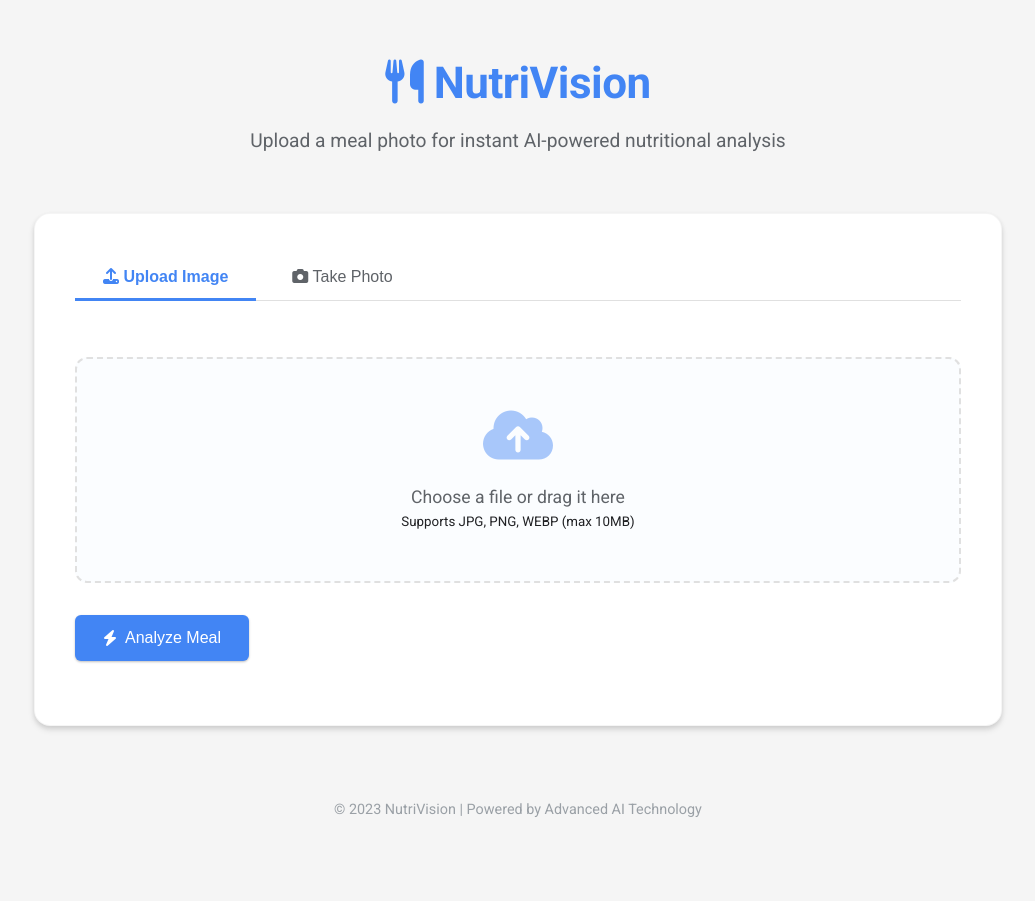
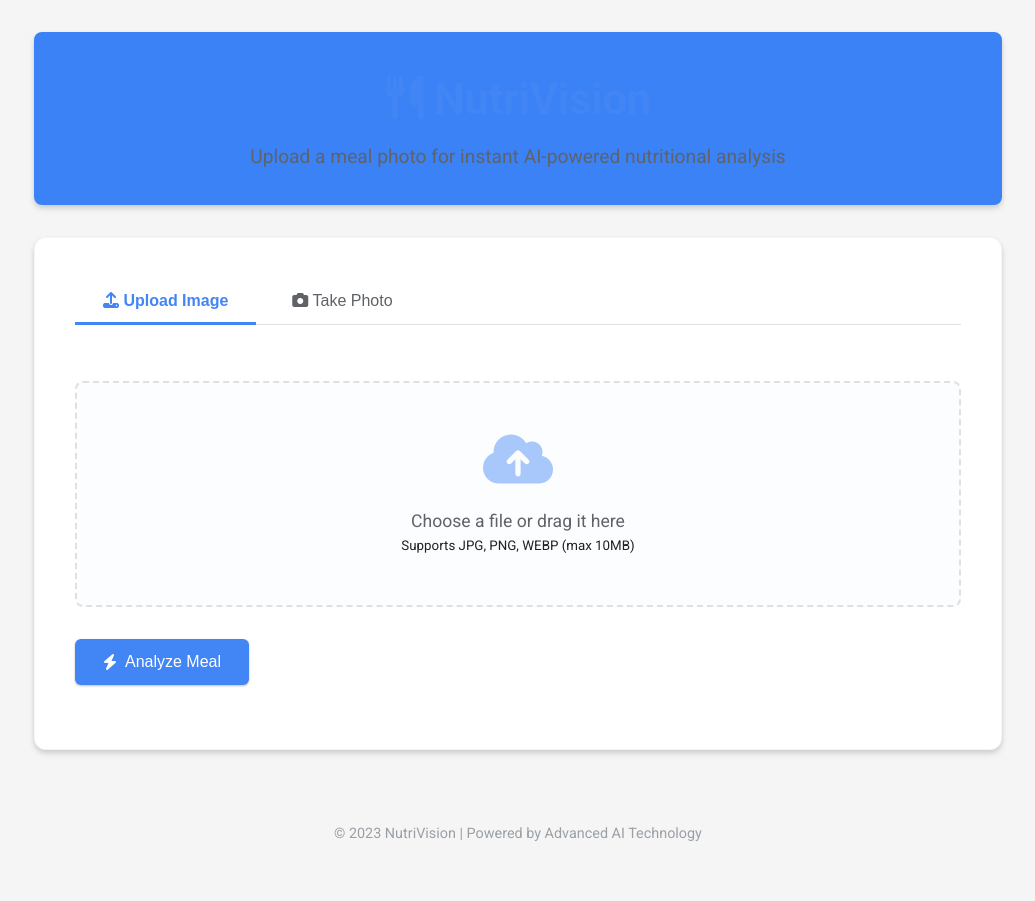
Before and after one commit to manfredibernardi/cal-ai, a Flask app: page / in a window 1280 px wide. Shown: the whole page, without its empty margins (122-1157 px from the left). Before the commit the page ends 817 px from the top, so only its background shows below. Run offline with Flask 2, Linux system fonts and the light colour scheme.

Commit message:
Update header background color to verify CSS changes are deployed

```diff
--- a/static/css/style.css
+++ b/static/css/style.css
@@ -18,8 +18,10 @@
     --shadow-md: 0 4px 6px rgba(0,0,0,0.1), 0 2px 4px rgba(0,0,0,0.08);
     --shadow-lg: 0 10px 15px rgba(0,0,0,0.07), 0 5px 10px rgba(0,0,0,0.05);
     --radius-sm: 6px;
-    --radius-md: 12px;
-    --radius-lg: 16px;
+    --radius-md: 8px;
+    --radius-lg: 12px;
+    --font-sans: 'Roboto', sans-serif;
+    --header-bg: #3b82f6;
     --transition: all 0.2s ease;
 }
 
@@ -46,8 +48,12 @@ body {
 
 header {
     text-align: center;
-    margin-bottom: 2.5rem;
-    padding: 1rem;
+    padding: 2rem 1.5rem;
+    background-color: var(--header-bg);
+    color: white;
+    border-radius: var(--radius-md);
+    margin-bottom: 2rem;
+    box-shadow: var(--shadow-md);
 }
 
 header h1 {
```
